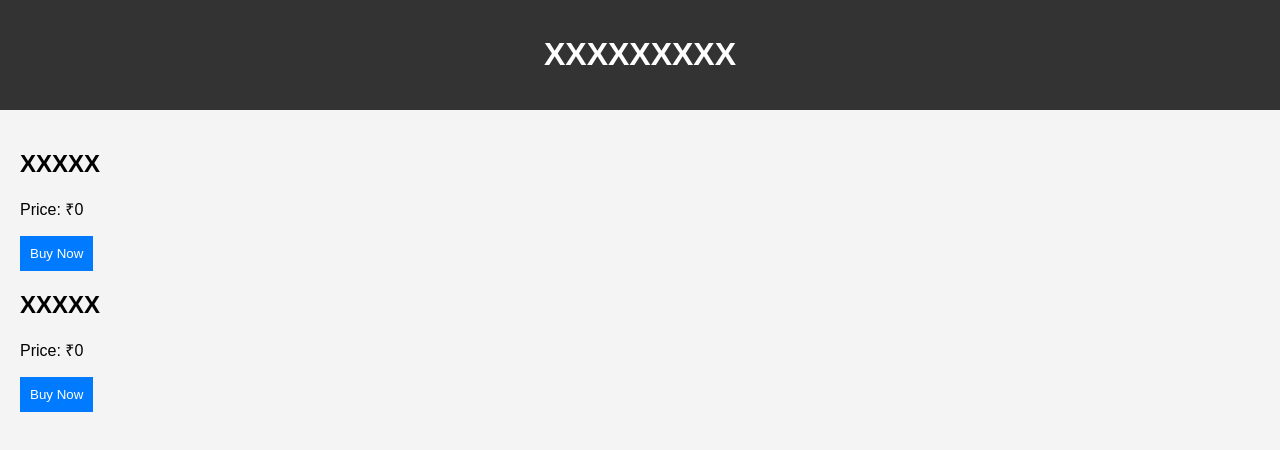
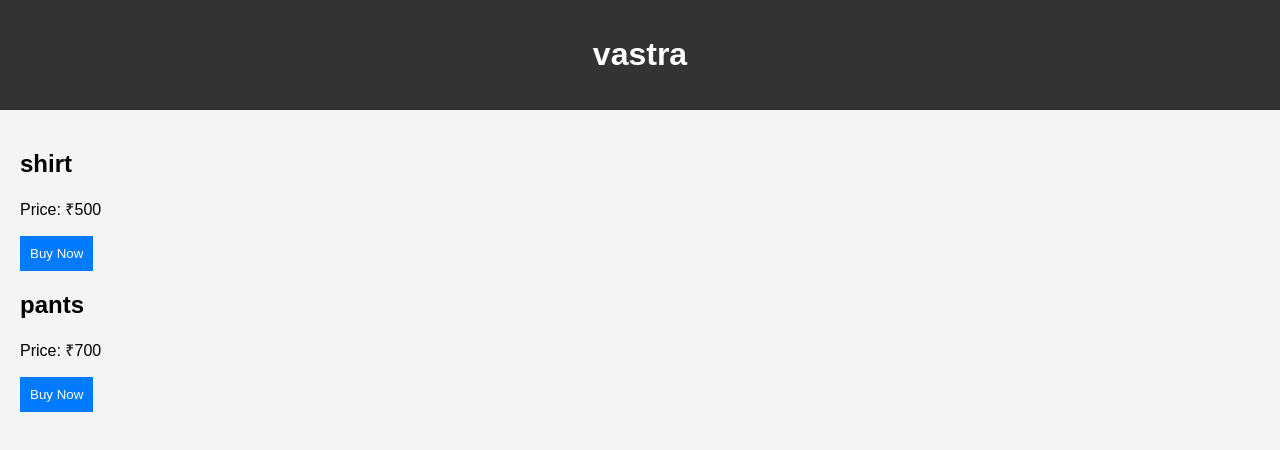
Before and after one commit to fariaagnel/clothing_agnel, a plain HTML site: page index.html in a window 1280 px wide. Drawn offline with Linux system fonts and the light colour scheme.

Commit message:
Update index.html

```diff
--- a/index.html
+++ b/index.html
@@ -5,12 +5,12 @@
   <meta name="viewport" content="width=device-width, initial-scale=1.0">
   <title>  XXXXXX </title>
 
-  <script async src="https://www.googletagmanager.com/gtag/js?id=G-XXXXXXXXXX"></script>
+  <script async src="https://www.googletagmanager.com/gtag/js?id=G-JZY7G482NK"></script>
   <script>
     window.dataLayer = window.dataLayer || [];
     function gtag(){dataLayer.push(arguments);}
     gtag('js', new Date());
-    gtag('config', 'G-XXXXXXXXXX');
+    gtag('config', 'G-JZY7G482NK');
   </script>
 
   <style>
@@ -47,17 +47,17 @@
 <body>
 
 <header>
-  <h1> XXXXXXXXX </h1>
+  <h1> vastra </h1>
 </header>
 <div class="container">
   <div class="XXXX">
-    <h2>XXXXX</h2>
-    <p>Price: ₹0</p>
+    <h2> shirt</h2></h2>
+    <p>Price: ₹500</p>
     <button onclick="trackClick()">Buy Now</button>
   </div>
   <div class="XXXX">
-    <h2>XXXXX </h2>
-    <p>Price: ₹0</p>
+    <h2>pants </h2>
+    <p>Price: ₹700</p>
     <button onclick="trackClick()">Buy Now</button>
   </div>
 </div>
```
